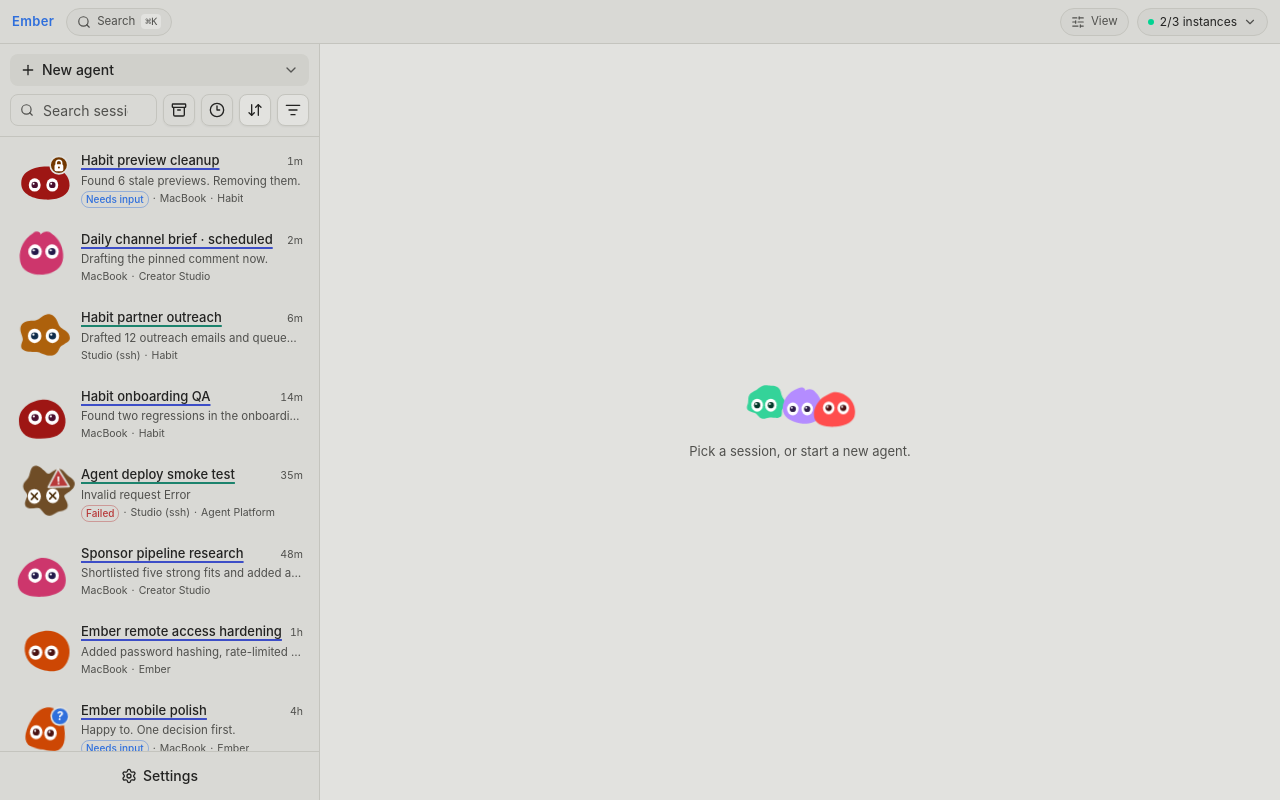
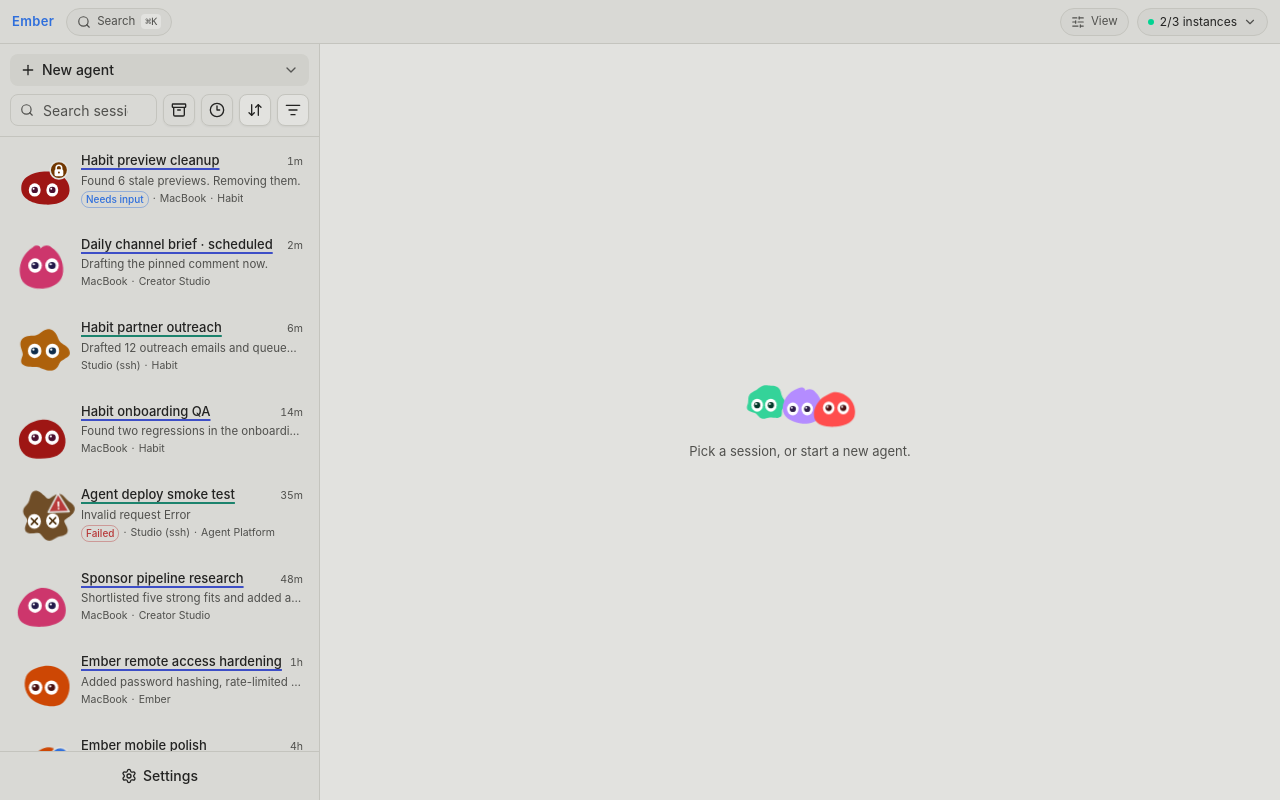
Before and after one commit to noemit/Ember, a React (Vite) app: page / in a window 1280 px wide. Built offline with nearby package versions, Linux system fonts and the light colour scheme.

Commit message:
fix: lower the rail blob and shorten the hop
The 55px rail blob sat 5px higher than the row's top padding, so the hop clipped; nudge it down 5px and drop the hop peak from -26% to -17% (another ~5px at that size).

```diff
--- a/src/blob/blob.css
+++ b/src/blob/blob.css
@@ -163,10 +163,10 @@
     transform: translateY(2%) scale(1.12, 0.86);
   }
   42% {
-    transform: translateY(-26%) scale(0.9, 1.14);
+    transform: translateY(-17%) scale(0.9, 1.14);
   }
   62% {
-    transform: translateY(-26%) scale(0.92, 1.12);
+    transform: translateY(-17%) scale(0.92, 1.12);
   }
   82% {
     transform: translateY(0) scale(1.16, 0.82);
--- a/src/components/LeftRail.tsx
+++ b/src/components/LeftRail.tsx
@@ -175,7 +175,7 @@ const SessionRow = React.memo(function SessionRow({
               selected ? 'bg-muted text-foreground' : 'text-muted-foreground hover:bg-muted/60 hover:text-foreground'
             )}
           >
-            <div className="mt-0.5">
+            <div className="mt-[7px]">
               {/* Project/task/session identity is resolved once in App so every surface stays aligned,
                   including across instances that reuse session ids. */}
               <Blob style={blobStyle} seed={key} identity={identity} size={55} mood={mood} />
```
